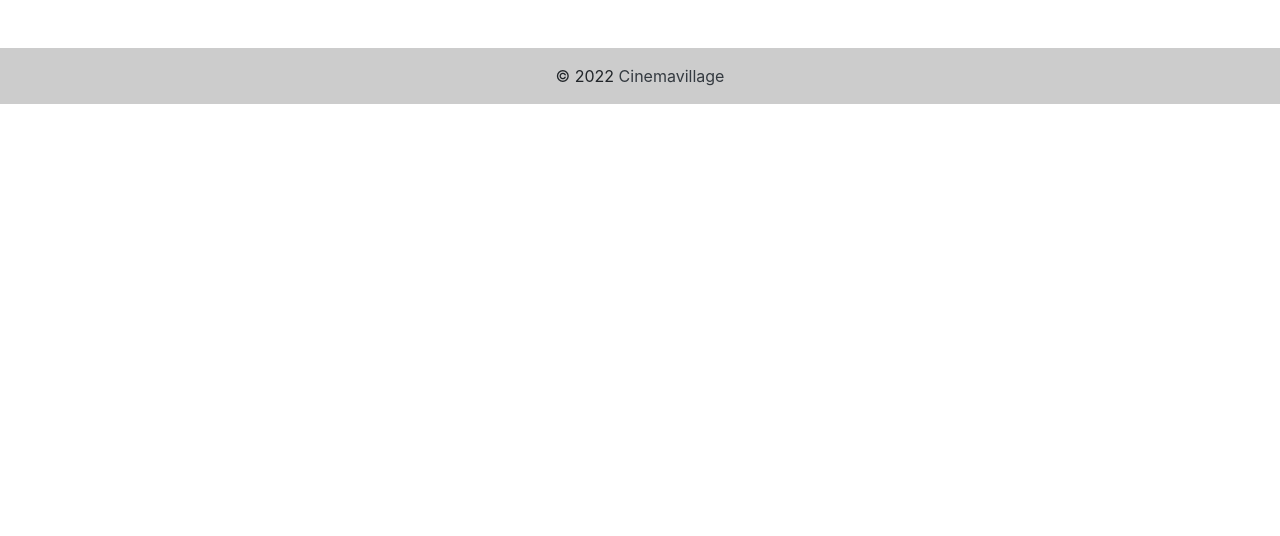
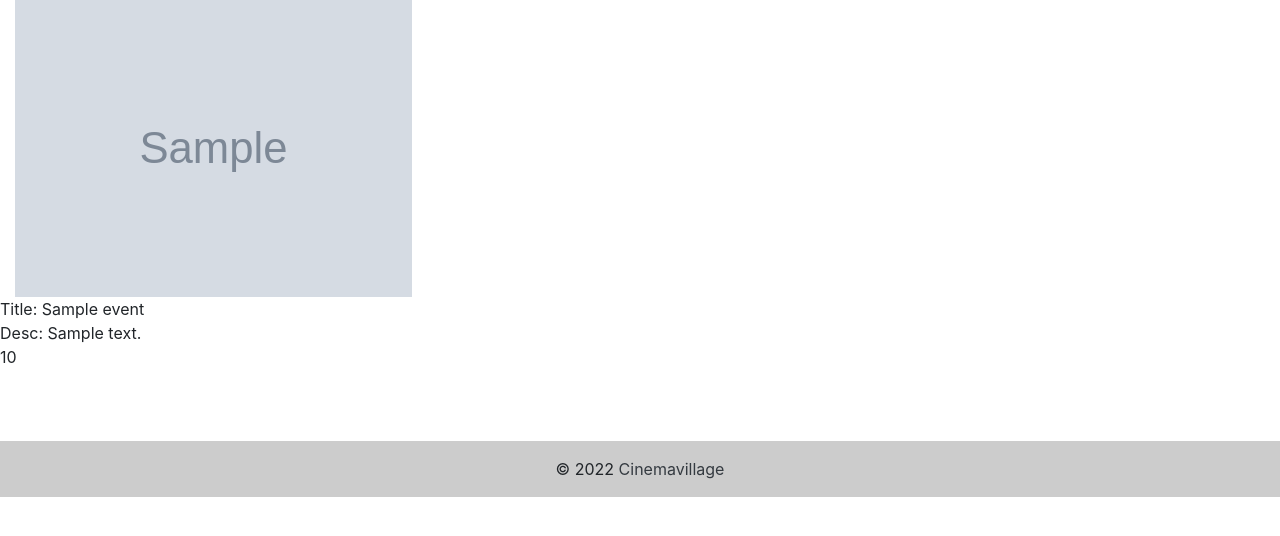
Before and after one commit to dertruffel/CinemaVillage, a Django app: page / in a window 1280 px wide. Shown: the part 60-596 px from the top of the page. Run offline with Django 3.2, Linux system fonts and the light colour scheme; tables that the repository leaves empty hold one stand-in row (values such as "Sample post"); grey boxes marked "Sample" are stand-in pictures; some libraries are stand-ins or nearby versions.

Commit message:
+early event integration +more tests full event integration in next commit, full account tests in next commit, ticket system integration in next few commits.

```diff
--- a/CinemaVillage/urls.py
+++ b/CinemaVillage/urls.py
@@ -15,9 +15,16 @@ Including another URLconf
 """
 from django.contrib import admin
 from django.urls import path, include
+from django.conf.urls.static import static
+from django.contrib.staticfiles.urls import staticfiles_urlpatterns
+
+from CinemaVillage import settings
 
 urlpatterns = [
     path('admin/', admin.site.urls),
     path('', include('display.urls')),
     path('account/', include('accounts.urls')),
 ]
+if settings.DEBUG:
+    urlpatterns += static(settings.MEDIA_URL, document_root=settings.MEDIA_ROOT)
+urlpatterns += staticfiles_urlpatterns()
--- a/accounts/urls.py
+++ b/accounts/urls.py
@@ -1,3 +1,4 @@
+
 from django.urls import path
 
 from . import views
@@ -6,4 +7,5 @@ urlpatterns = [
     path('register/', views.registerPage, name="register"),
     path('login/', views.loginPage, name="login"),
     path('logout/', views.logoutUser, name="logout"),
+
 ]
--- a/display/models.py
+++ b/display/models.py
@@ -1 +1,14 @@
 # Create your models here.
+from django.db import models
+from django.contrib.auth.models import User
+
+
+class Event(models.Model):
+    title = models.CharField(max_length=255)
+    author = models.ForeignKey(User, on_delete=models.CASCADE)
+    description = models.CharField(max_length=255)
+    cost = models.IntegerField()
+    image = models.ImageField(upload_to='')
+
+    def __str__(self):
+        return self.title + ', ' + str(self.author)
--- a/display/templates/display/base.html
+++ b/display/templates/display/base.html
@@ -1,7 +1,9 @@
+{% load static %}
 {% load django_bootstrap5 %}
 {% bootstrap_css %}
 {% bootstrap_javascript %}
 {% bootstrap_messages %}
+
 
 <!DOCTYPE html>
 <html lang="en">
@@ -38,7 +40,7 @@
 				<div class="form-inline">
                 {% if request.path == '/' %}
                     {% if user.is_authenticated %}
-                        <h3>Logged in as <b>{{ user.username }}</b> <a href="{% url 'logout' %}">Logout</a></h3>
+                        <h3>Logged in as <b>{{ user.username }}</b> <a class="badge badge-secondary" href="{% url 'logout' %}">Logout</a></h3>
                         {% else %}
                         <h2><a class="badge badge-secondary" href="{% url 'login' %}">Login</a></h2> <h2><a class="badge badge-secondary " href="{% url 'register' %}">Register</a></h2>
                      {% endif %}
@@ -47,8 +49,34 @@
 		</nav>
 	</header>
 
+
+
+
+
+
     {% block content %}
     {% endblock content %}
+
+    {% if request.path == '/' %}
+        {% for event in object_list %}
+            <div class="image">
+            <img class="col-sm-6 col-md-4"src="{{ event.image.url }}" alt="img">
+            <br/>
+
+            <div class="center_text">
+            Title:  {{ event.title }}<br/>
+            Desc:   {{ event.description }}<br/>
+                    {{ event.cost }}
+            </div>
+
+
+            <br/>
+        </div>
+        {% endfor %}
+    {% endif %}
+
+
+
 
 
 <footer class="footer box-footer boxbg">
--- a/display/urls.py
+++ b/display/urls.py
@@ -1,7 +1,10 @@
 from django.urls import path
 
 from . import views
+from .views import HomeView
 
 urlpatterns = [
-    path('', views.index, name='index'),
+    #path('', views.index, name='index'),
+    path('', HomeView.as_view(), name='index'),
+
 ]
--- a/display/views.py
+++ b/display/views.py
@@ -1,8 +1,14 @@
 from django.shortcuts import render
-
+from django.views.generic import ListView, DetailView
+from .models import Event
 # Create your views here.
 
 
-def index(request):
+#def index(request):
     #return HttpResponse("Index")
-    return render(request,template_name='display/base.html')
+#    return render(request,template_name='display/base.html')
+
+
+class HomeView(ListView):
+    model = Event
+    template_name = 'display/base.html'
```
Also changed, not shown: CinemaVillage/settings.py (+6 -3 lines), display/admin.py (+15 -0 lines), display/migrations/0001_initial.py (added), display/tests.py (line endings or trailing spaces).
